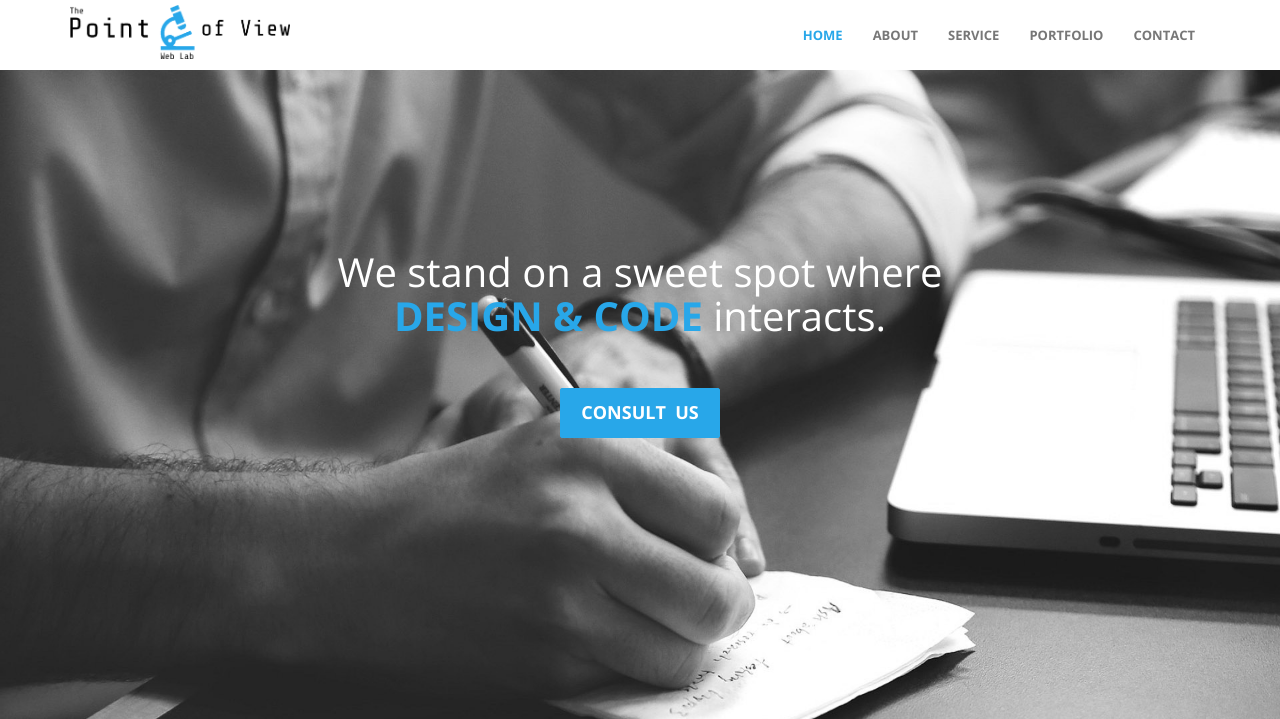
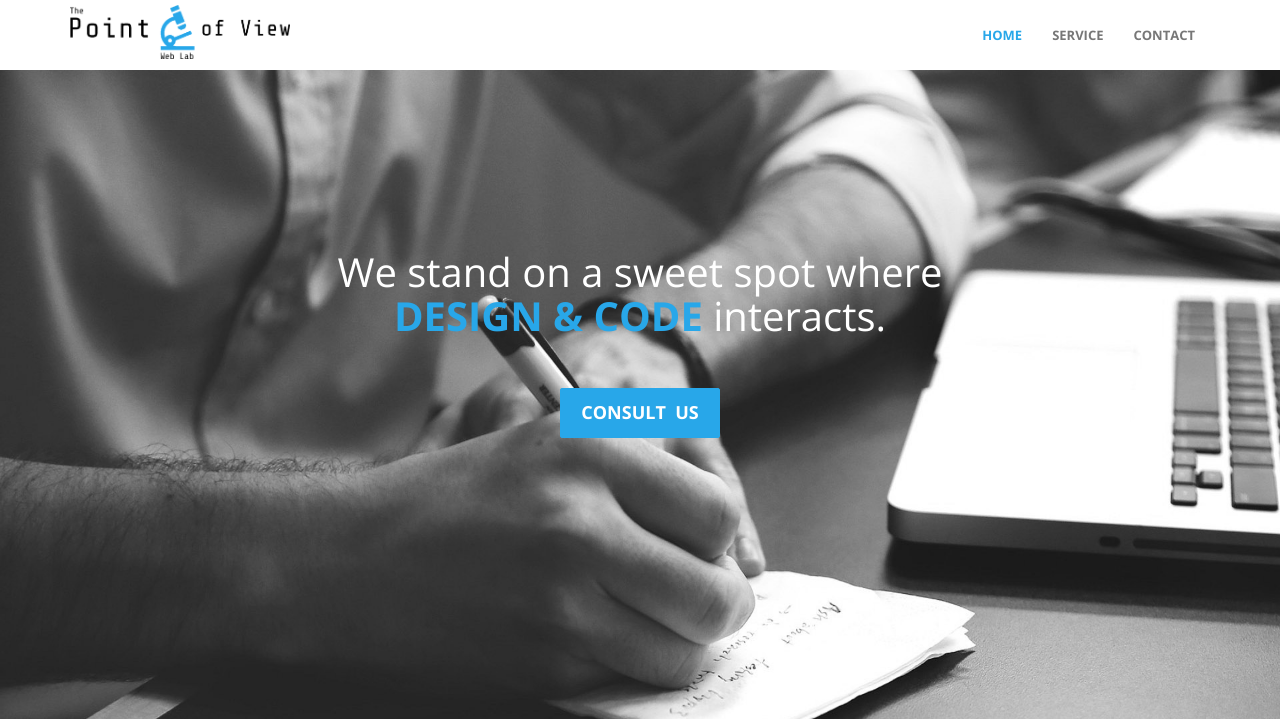
Before and after one commit to ankur-raval/thepointofview, a Django app: page / in a window 1280 px wide. Shown: the top 719 px of the page. Run offline with Django 3.2, Linux system fonts and the light colour scheme; some libraries are stand-ins or nearby versions.

Commit message:
menu change

```diff
--- a/templates/index.html
+++ b/templates/index.html
@@ -75,10 +75,10 @@
 				<div class="collapse navbar-collapse">
 					<ul class="nav navbar-nav navbar-right">
 						<li><a href="#top">HOME</a></li>
-						<li><a href="#about">ABOUT</a></li>
+						<!-- <li><a href="#about">ABOUT</a></li> -->
 						<!-- <li><a href="#team">TEAM</a></li> -->
 						<li><a href="#service">SERVICE</a></li>
-						<li><a href="#portfolio">PORTFOLIO</a></li>
+						<!-- <li><a href="#portfolio">PORTFOLIO</a></li> -->
 						<li><a href="#contact">CONTACT</a></li>
 					</ul>
 				</div>
```
